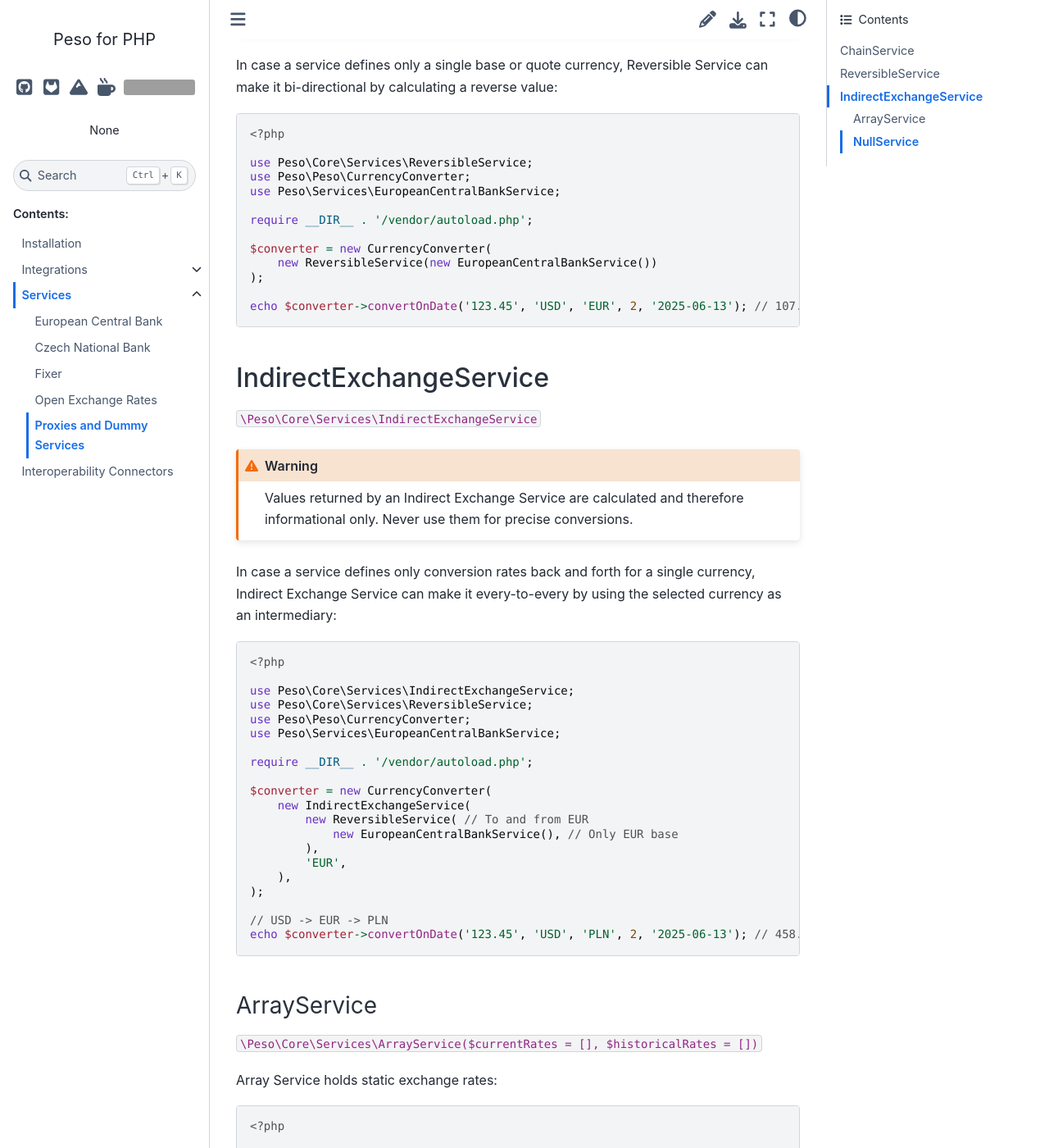
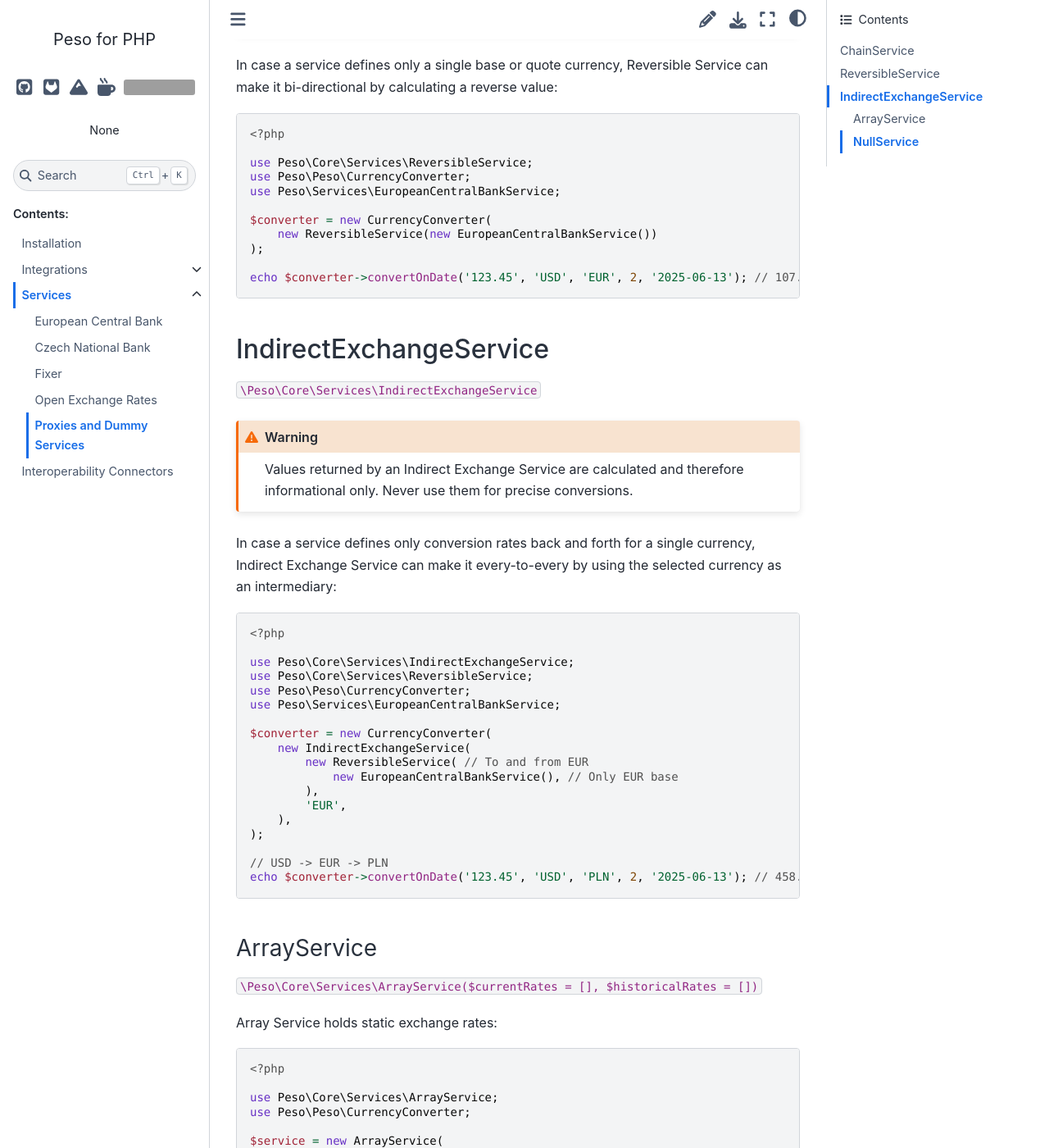
Before and after one commit to phpeso/doc, a Sphinx documentation site: the page built from source/services/builtin.rst, in a window 1280 px wide and 1400 px high, scrolled down 846 px. Shown: the whole window at 82% size. Built offline with Sphinx 7.4.7 and the Sphinx Book theme 1.1.4, drawn with Linux system fonts in a browser that asks for light colours; some of the changed text lies outside the part shown; grey boxes are pictures that could not be loaded.

Commit message:
Remove autoload calls from the examples

```diff
--- a/source/install.rst
+++ b/source/install.rst
@@ -9,7 +9,7 @@ To install Peso, first select the desired integration lib, then the desired serv
 
 In this example
 
-* ``peso/peso`` is a simple frontend that acts like an integration lib
+* ``peso/peso`` is a simple wrapper over Peso services for standalone use
 * ``peso/ecb-service`` is a service provider for the European Central Bank
 * ECB service dependencies, same for all HTTP integrations:
 
@@ -30,7 +30,7 @@ Available integrations:
 .. list-table::
 
     * * ``peso/peso``
-      * :ref:`A simple frontend <peso_peso>`
+      * :ref:`A simple library for standalone use <peso_peso>`
     * * ``peso/moneyphp-exchange``
       * :ref:`Exchange class for the Money for PHP library <peso_moneyphp>`
 
--- a/source/integrations/moneyphp-exchange.rst
+++ b/source/integrations/moneyphp-exchange.rst
@@ -37,8 +37,6 @@ There are two Exchange objects:
     use Peso\Money\PesoHistoricalExchange;
     use Peso\Services\EuropeanCentralBankService;
 
-    require __DIR__ . '/vendor/autoload.php';
-
     $exchange = new PesoExchange(new EuropeanCentralBankService());
     $converter = new Converter(new ISOCurrencies(), $exchange);
 
--- a/source/services/builtin.rst
+++ b/source/services/builtin.rst
@@ -47,8 +47,6 @@ Reversible Service can make it bi-directional by calculating a reverse value::
     use Peso\Peso\CurrencyConverter;
     use Peso\Services\EuropeanCentralBankService;
 
-    require __DIR__ . '/vendor/autoload.php';
-
     $converter = new CurrencyConverter(
         new ReversibleService(new EuropeanCentralBankService())
     );
@@ -74,8 +72,6 @@ Indirect Exchange Service can make it every-to-every by using the selected curre
     use Peso\Peso\CurrencyConverter;
     use Peso\Services\EuropeanCentralBankService;
 
-    require __DIR__ . '/vendor/autoload.php';
-
     $converter = new CurrencyConverter(
         new IndirectExchangeService(
             new ReversibleService( // To and from EUR
@@ -99,8 +95,6 @@ Array Service holds static exchange rates::
 
     use Peso\Core\Services\ArrayService;
     use Peso\Peso\CurrencyConverter;
-
-    require __DIR__ . '/vendor/autoload.php';
 
     $service = new ArrayService(
         currentRates: [
@@ -139,8 +133,6 @@ Null Service fails every request, may be useful for testing purposes::
     use Peso\Core\Services\NullService;
     use Peso\Peso\CurrencyConverter;
 
-    require __DIR__ . '/vendor/autoload.php';
-
     $converter = new CurrencyConverter(new NullService());
 
     // Peso\Core\Exceptions\RequestNotSupportedException
--- a/source/services/ecb.rst
+++ b/source/services/ecb.rst
@@ -36,8 +36,6 @@ Example::
     use Symfony\Component\Cache\Adapter\FilesystemAdapter;
     use Symfony\Component\Cache\Psr16Cache;
 
-    require __DIR__ . '/vendor/autoload.php';
-
     $cache = new Psr16Cache(new FilesystemAdapter(directory: __DIR__ . '/cache'));
     $service = new EuropeanCentralBankService($cache);
     $converter = new CurrencyConverter($service);
--- a/source/services/fixer.rst
+++ b/source/services/fixer.rst
@@ -42,8 +42,6 @@ Example::
     use Symfony\Component\Cache\Adapter\FilesystemAdapter;
     use Symfony\Component\Cache\Psr16Cache;
 
-    require __DIR__ . '/vendor/autoload.php';
-
     $cache = new Psr16Cache(new FilesystemAdapter(directory: __DIR__ . '/cache'));
     $service = new FixerService('...', AccessKeyType::Free, cache: $cache);
     $converter = new CurrencyConverter($service);
```
